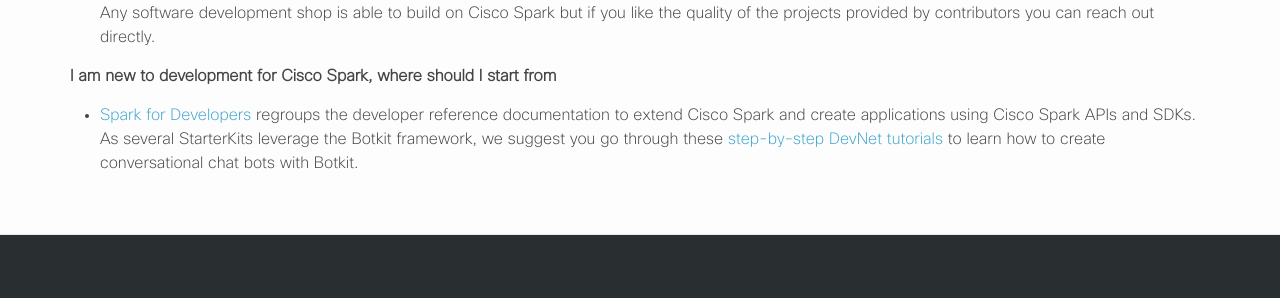
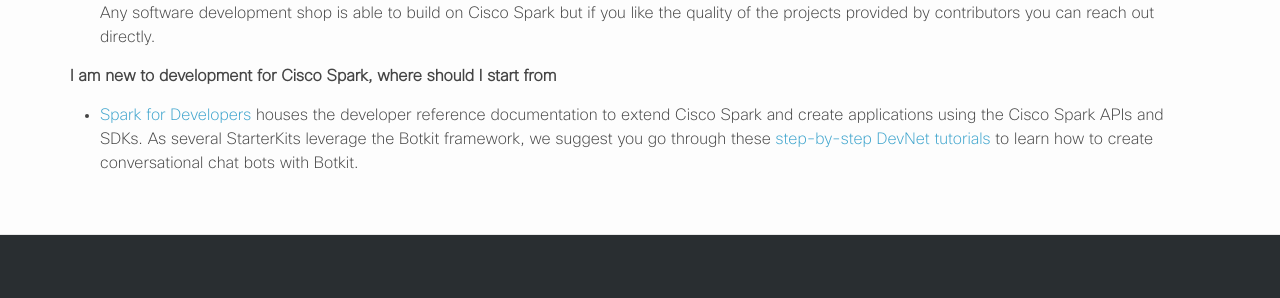
Before and after one commit to CiscoWebexTeamsAmbassadors/StarterKits, a Jekyll site: the page built from faq.md, in a window 1280 px wide. Shown: the part 946-1244 px from the top of the page. Built offline with Jekyll 4.4.1, drawn with Linux system fonts in a browser that asks for light colours; nearby versions of some CDN libraries; comment, search, counter and statistics services are not loaded.

Commit message:
Update faq.md

```diff
--- a/faq.md
+++ b/faq.md
@@ -26,4 +26,4 @@ navigation_weight: 3
 * There is a community of developers that have expertise building on Cisco Spark, some of those have contributed to the PowerUps and some have not. Any software development shop is able to build on Cisco Spark but if you like the quality of the projects provided by contributors you can reach out directly.
 
 **I am new to development for Cisco Spark, where should I start from**
-* [Spark for Developers](https://developer.ciscospark.com) regroups the developer reference documentation to extend Cisco Spark and create applications using Cisco Spark APIs and SDKs. As several StarterKits leverage the Botkit framework, we suggest you go through these [step-by-step DevNet tutorials](https://learninglabs.cisco.com/modules/spark-apps) to learn how to create conversational chat bots with Botkit.
+* [Spark for Developers](https://developer.ciscospark.com) houses the developer reference documentation to extend Cisco Spark and create applications using the Cisco Spark APIs and SDKs. As several StarterKits leverage the Botkit framework, we suggest you go through these [step-by-step DevNet tutorials](https://learninglabs.cisco.com/modules/spark-apps) to learn how to create conversational chat bots with Botkit.
```
